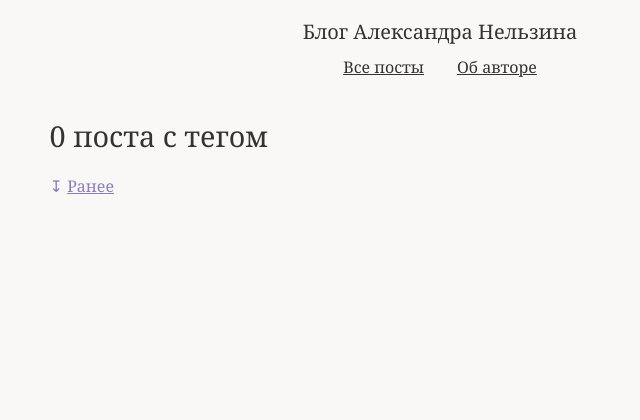
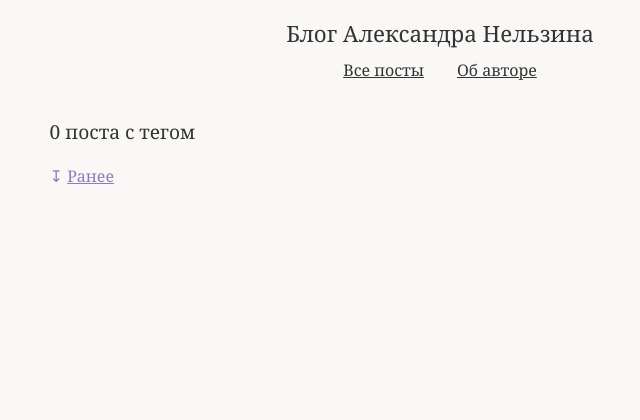
Before and after one commit to asnelzin/blog.asnelzin.ru, a Django app: template blog/templates/content/post_list_tag.html in a window 1280 px wide. Shown: the top 420 px of the page, without its empty margins (200-840 px from the left). Run offline with Django 3.2, Linux system fonts and the light colour scheme; the template is opened without the code that fills it, so the values that code supplies are empty; some libraries are stand-ins or nearby versions.

Commit message:
Update font-sizes

```diff
--- a/blog/static/css/main.css
+++ b/blog/static/css/main.css
@@ -37,7 +37,7 @@ ul {
     margin-bottom: .6rem;
     display: block;
     line-height: 1.3;
-    font-size: 1.25rem;
+    font-size: 1.4rem;
     font-weight: 400;
     text-align: center;
 }
@@ -87,13 +87,13 @@ ul {
 
 .note {
     margin-bottom: 3.6rem;
-    font-size: 1.2rem;
+    font-size: 1.0rem;
 }
 
 .note_title {
     margin-bottom: 1.2rem;
     line-height: 1.3;
-    font-size: 1.8rem;
+    font-size: 1.2rem;
     font-weight: 400;
 }
 
```
